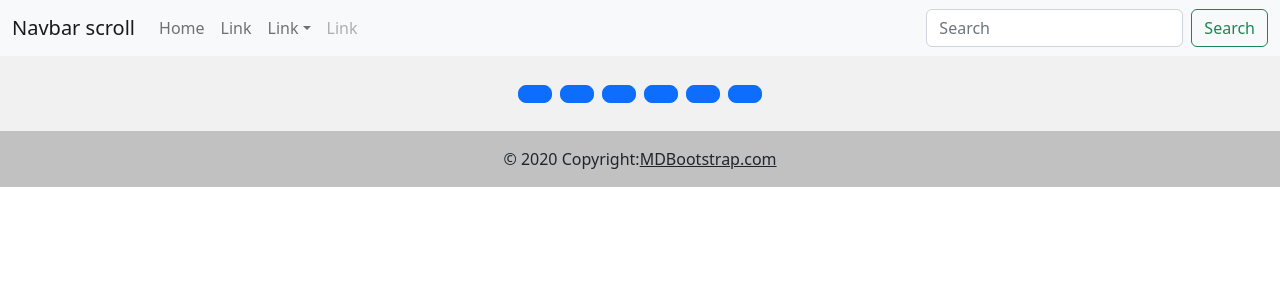
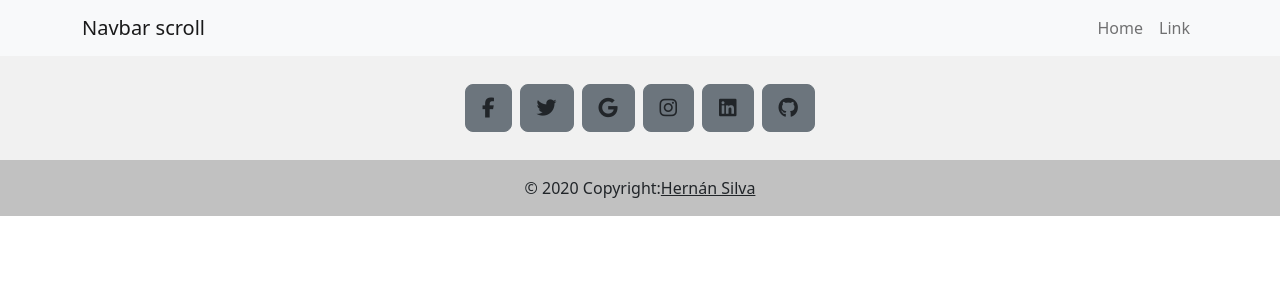
Before and after one commit to HernanS99/Practica-React, a React (Create React App) app: page / in a window 1280 px wide. Shown: the top 300 px of the page. Built offline with nearby package versions, Linux system fonts and the light colour scheme.

Commit message:
fix footer

```diff
--- a/public/index.html
+++ b/public/index.html
@@ -39,5 +39,6 @@
       To begin the development, run `npm start` or `yarn start`.
       To create a production bundle, use `npm run build` or `yarn build`.
     -->
+    <script src="https://kit.fontawesome.com/558367293a.js" crossorigin="anonymous"></script>
   </body>
 </html>
--- a/src/components/Footer.jsx
+++ b/src/components/Footer.jsx
@@ -2,8 +2,6 @@ import React from 'react';
 import {
   MDBFooter,
   MDBContainer,
-  MDBCol,
-  MDBRow,
   MDBIcon,
   MDBBtn
 } from 'mdb-react-ui-kit';
@@ -19,7 +17,7 @@ export default function App() {
             link
             floating
             size="lg"
-            className='text-dark m-1'
+            className='text-dark m-1 btn-secondary'
             href='#!'
             role='button'
           >
@@ -31,7 +29,7 @@ export default function App() {
             link
             floating
             size="lg"
-            className='text-dark m-1'
+            className='text-dark m-1 btn-secondary'
             href='#!'
             role='button'
           >
@@ -43,7 +41,7 @@ export default function App() {
             link
             floating
             size="lg"
-            className='text-dark m-1'
+            className='text-dark m-1 btn-secondary'
             href='#!'
             role='button'
           >
@@ -55,7 +53,7 @@ export default function App() {
             link
             floating
             size="lg"
-            className='text-dark m-1'
+            className='text-dark m-1 btn-secondary'
             href='#!'
             role='button'
           >
@@ -67,7 +65,7 @@ export default function App() {
             link
             floating
             size="lg"
-            className='text-dark m-1'
+            className='text-dark m-1 btn-secondary'
             href='#!'
             role='button'
           >
@@ -79,7 +77,7 @@ export default function App() {
             link
             floating
             size="lg"
-            className='text-dark m-1'
+            className='text-dark m-1 btn-secondary'
             href='#!'
             role='button'
           >
@@ -90,8 +88,8 @@ export default function App() {
 
       <div className='text-center text-dark p-3' style={{ backgroundColor: 'rgba(0, 0, 0, 0.2)' }}>
         © 2020 Copyright:
-        <a className='text-dark' href='https://mdbootstrap.com/'>
-          MDBootstrap.com
+        <a className='text-dark' href='#!'>
+          Hernán Silva
         </a>
       </div>
     </MDBFooter>
--- a/src/components/Navbar.jsx
+++ b/src/components/Navbar.jsx
@@ -1,42 +1,20 @@
-import {  Navbar , Nav, Button, Container , Form , NavDropdown } from 'react-bootstrap'
+import {  Navbar , Nav, Container } from 'react-bootstrap'
 
 function NavMax() {
     return (
             <Navbar bg="light" expand="lg">
-                <Container fluid>
+                <Container>
                     <Navbar.Brand href="#">Navbar scroll</Navbar.Brand>
                     <Navbar.Toggle aria-controls="navbarScroll" />
                     <Navbar.Collapse id="navbarScroll">
                         <Nav
-                            className="me-auto my-2 my-lg-0"
+                            className="ms-auto my-2 my-lg-0"
                             style={{ maxHeight: '100px' }}
                             navbarScroll
                         >
                             <Nav.Link href="#action1">Home</Nav.Link>
                             <Nav.Link href="#action2">Link</Nav.Link>
-                            <NavDropdown title="Link" id="navbarScrollingDropdown">
-                                <NavDropdown.Item href="#action3">Action</NavDropdown.Item>
-                                <NavDropdown.Item href="#action4">
-                                    Another action
-                                </NavDropdown.Item>
-                                <NavDropdown.Divider />
-                                <NavDropdown.Item href="#action5">
-                                    Something else here
-                                </NavDropdown.Item>
-                            </NavDropdown>
-                            <Nav.Link href="#" disabled>
-                                Link
-                            </Nav.Link>
                         </Nav>
-                        <Form className="d-flex">
-                            <Form.Control
-                                type="search"
-                                placeholder="Search"
-                                className="me-2"
-                                aria-label="Search"
-                            />
-                            <Button variant="outline-success">Search</Button>
-                        </Form>
                     </Navbar.Collapse>
                 </Container>
             </Navbar>
```
